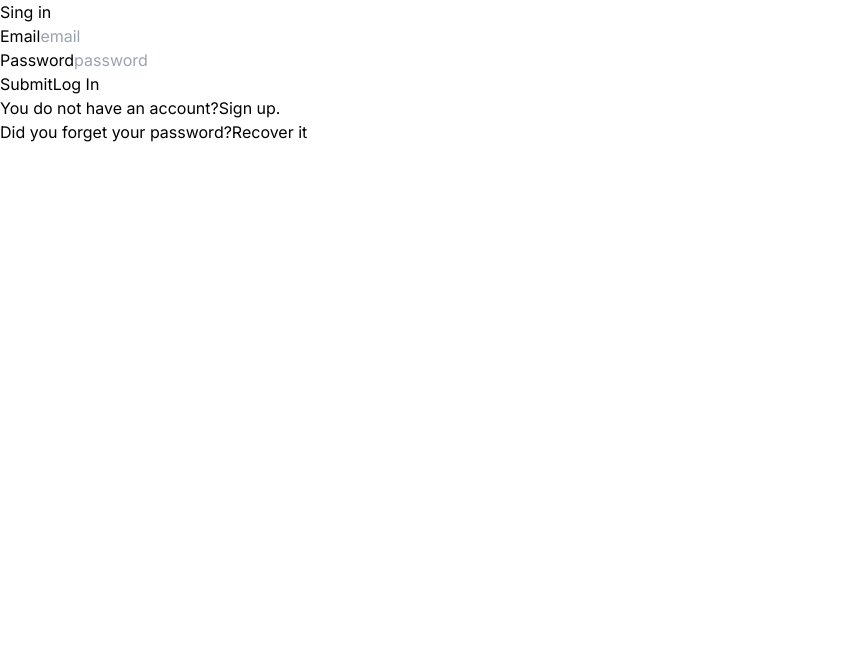
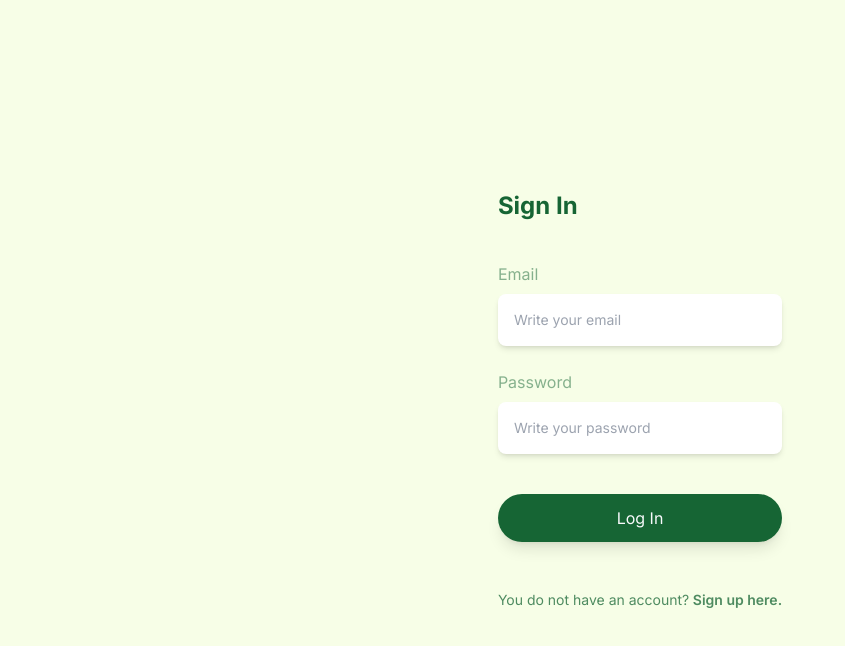
Before and after one commit to DevCorvus/cartago, a Next.js app: page /sign-in in a window 1280 px wide. Shown: the top 646 px of the page, without its empty margins (0-845 px from the left). Built offline with nearby package versions, Linux system fonts and the light colour scheme.

Commit message:
feat: add login styles and modify layout

```diff
--- a/app/layout.tsx
+++ b/app/layout.tsx
@@ -16,7 +16,9 @@ export default function RootLayout({
 }) {
   return (
     <html lang="en">
-      <body className={inter.className}>{children}</body>
+      <body className={inter.className}>
+        <main className="w-screen h-screen">{children}</main>
+      </body>
     </html>
   );
 }
--- a/app/sign-in/page.tsx
+++ b/app/sign-in/page.tsx
@@ -2,28 +2,56 @@ import Link from 'next/link';
 
 export default function Login() {
   return (
-    <>
-      <h1>Sing in</h1>
-      <form>
-        <div>
-          <label htmlFor="email">Email</label>
-          <input id="email" type="text" placeholder="email" />
+    <div className="bg-lime-50 w-full h-full flex items-center justify-center text-green-800">
+      <div className="flex flex-col gap-12">
+        <form className="flex items-center justify-center flex-col gap-10">
+          <header className="w-full ">
+            <h1 className=" text-2xl font-bold">Sign In</h1>
+          </header>
+          <div className="flex flex-col gap-6 w-full">
+            <div className="flex justify-center flex-col gap-2">
+              <label htmlFor="email" className="opacity-50">
+                Email
+              </label>
+              <input
+                id="email"
+                type="text"
+                placeholder="Write your email"
+                className="rounded-lg p-4 outline-none text-sm shadow-md"
+              />
+            </div>
+            <div className="flex justify-center flex-col gap-2">
+              <label htmlFor="password" className="opacity-50">
+                Password
+              </label>
+              <input
+                id="password"
+                type="password"
+                placeholder="Write your password"
+                className="rounded-lg p-4 outline-none text-sm shadow-md"
+              />
+            </div>
+          </div>
+          <button
+            type="submit"
+            className="bg-green-800 p-3 w-full rounded-3xl text-slate-50 shadow-lg"
+          >
+            Log In
+          </button>
+        </form>
+        <div className="flex items-center justify-center flex-col text-sm opacity-75">
+          <p>
+            You do not have an account?
+            <Link
+              href="sign-up"
+              className="hover:text-lime-700 transition font-semibold"
+            >
+              {' '}
+              Sign up here.
+            </Link>
+          </p>
         </div>
-        <div>
-          <label htmlFor="password">Password</label>
-          <input id="password" type="password" placeholder="password" />
-        </div>
-        <input type="submit" />
-        <button type="submit">Log In</button>
-      </form>
-      <p>
-        You do not have an account?
-        <Link href="sign-up">Sign up.</Link>
-      </p>
-      <p>
-        Did you forget your password?
-        <a href="https://www.google.com/">Recover it</a>
-      </p>
-    </>
+      </div>
+    </div>
   );
 }
```
